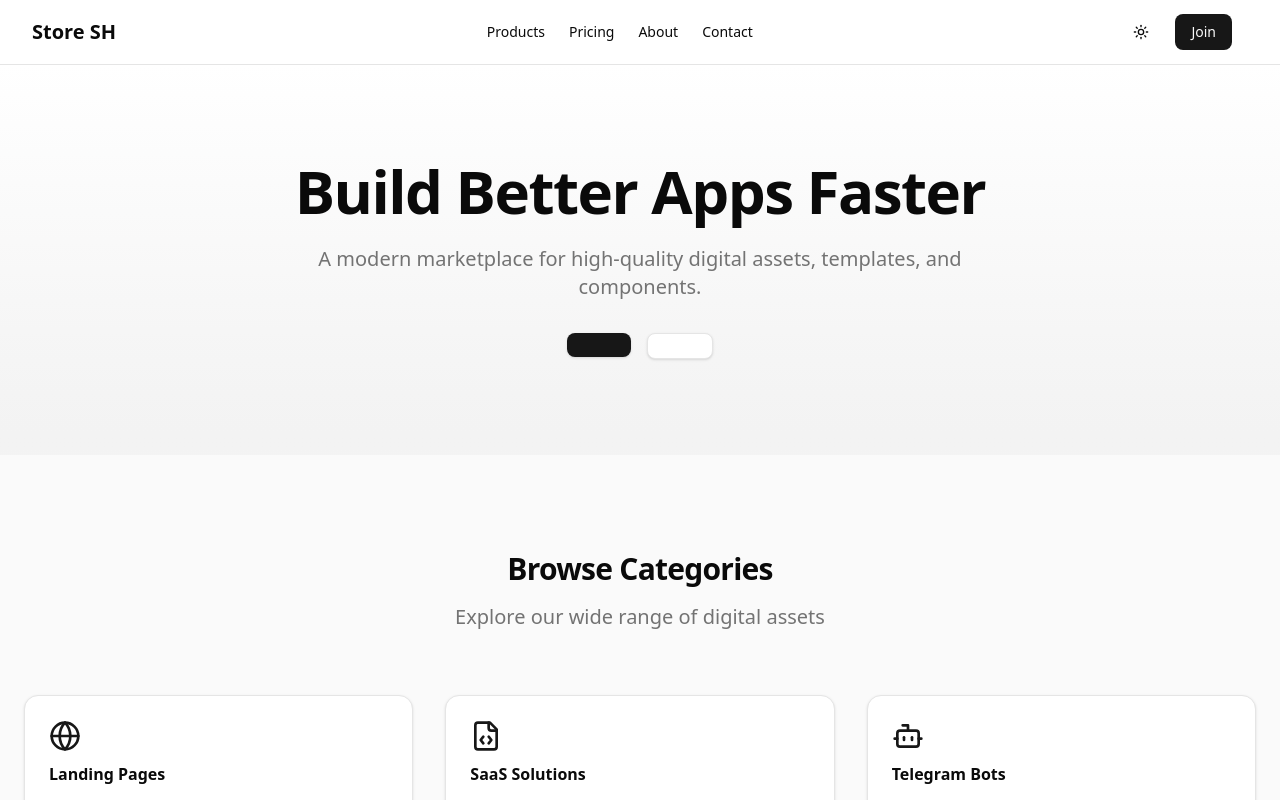
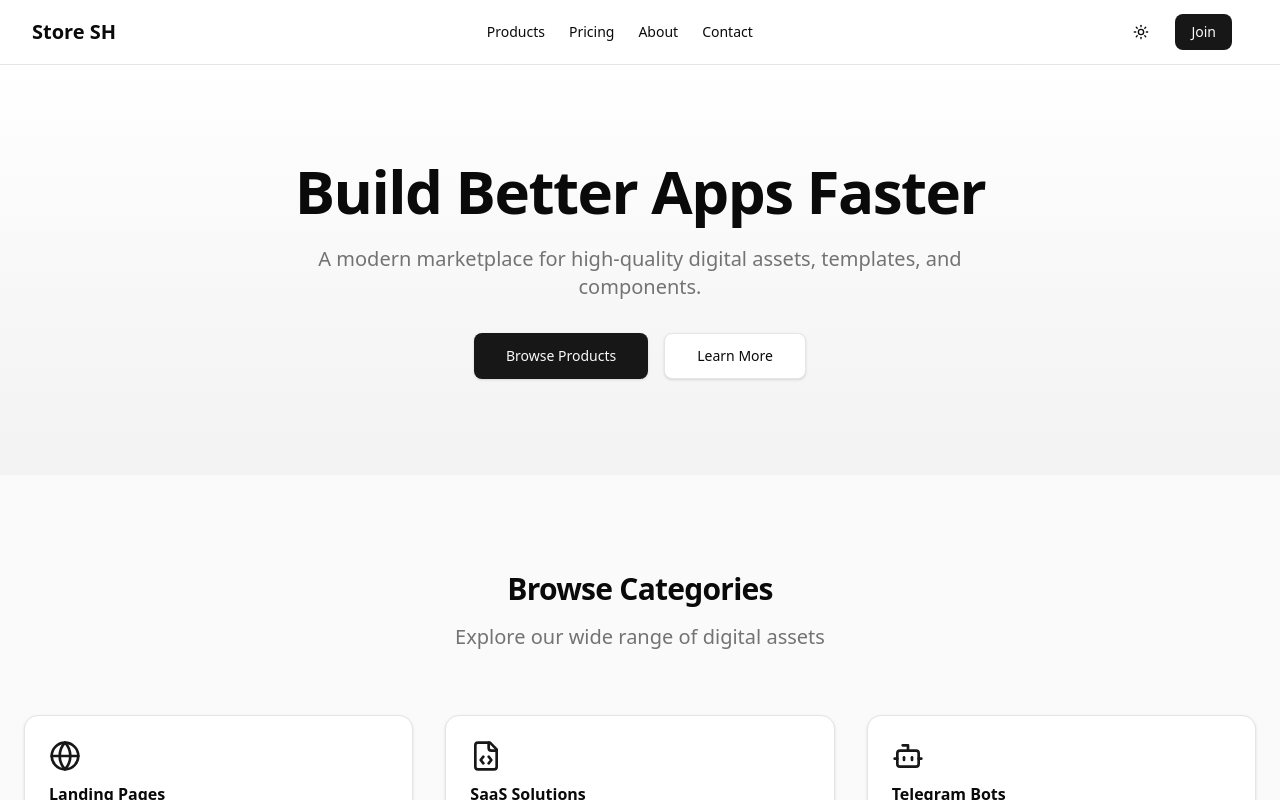
Before and after one commit to SH20RAJ/store-sh, a Next.js app: page / in a window 1280 px wide. Shown: the top 800 px of the page. Built offline with nearby package versions, Linux system fonts and the light colour scheme.

Commit message:
hero fixed

```diff
--- a/src/app/(landing)/page.js
+++ b/src/app/(landing)/page.js
@@ -3,7 +3,8 @@ import { Features } from "@/components/sections/features"
 
 import { Stats } from "@/components/sections/stats"
 import { Testimonials } from "@/components/sections/testimonials"
-import { Link } from "lucide-react"
+import Link from "next/link"
+
 
 export default function Home() {
   return (
@@ -14,8 +15,9 @@ export default function Home() {
           <p className="text-xl text-muted-foreground max-w-2xl mx-auto mb-8">A modern marketplace for high-quality digital assets, templates, and components.</p>
           <div className="flex flex-col sm:flex-row gap-4 justify-center">
             <Link href="/products" className="inline-flex items-center justify-center rounded-md bg-primary text-primary-foreground px-8 py-3 text-sm font-medium shadow transition-colors hover:bg-primary/90">Browse Products</Link>
-            <Link href="/about" className="inline-flex items-center justify-center rounded-md border border-input bg-background px-8 py-3 text-sm font-medium shadow-sm hover:bg-accent hover:text-accent-foreground">Learn More</Link>
+            <Link href="/about" className="inline-flex items-center justify-center rounded-md border border-input bg-background text-foreground px-8 py-3 text-sm font-medium shadow-sm hover:bg-accent hover:text-accent-foreground">Learn More</Link>
           </div>
+
         </div>
       </div>
       <Features />
```
